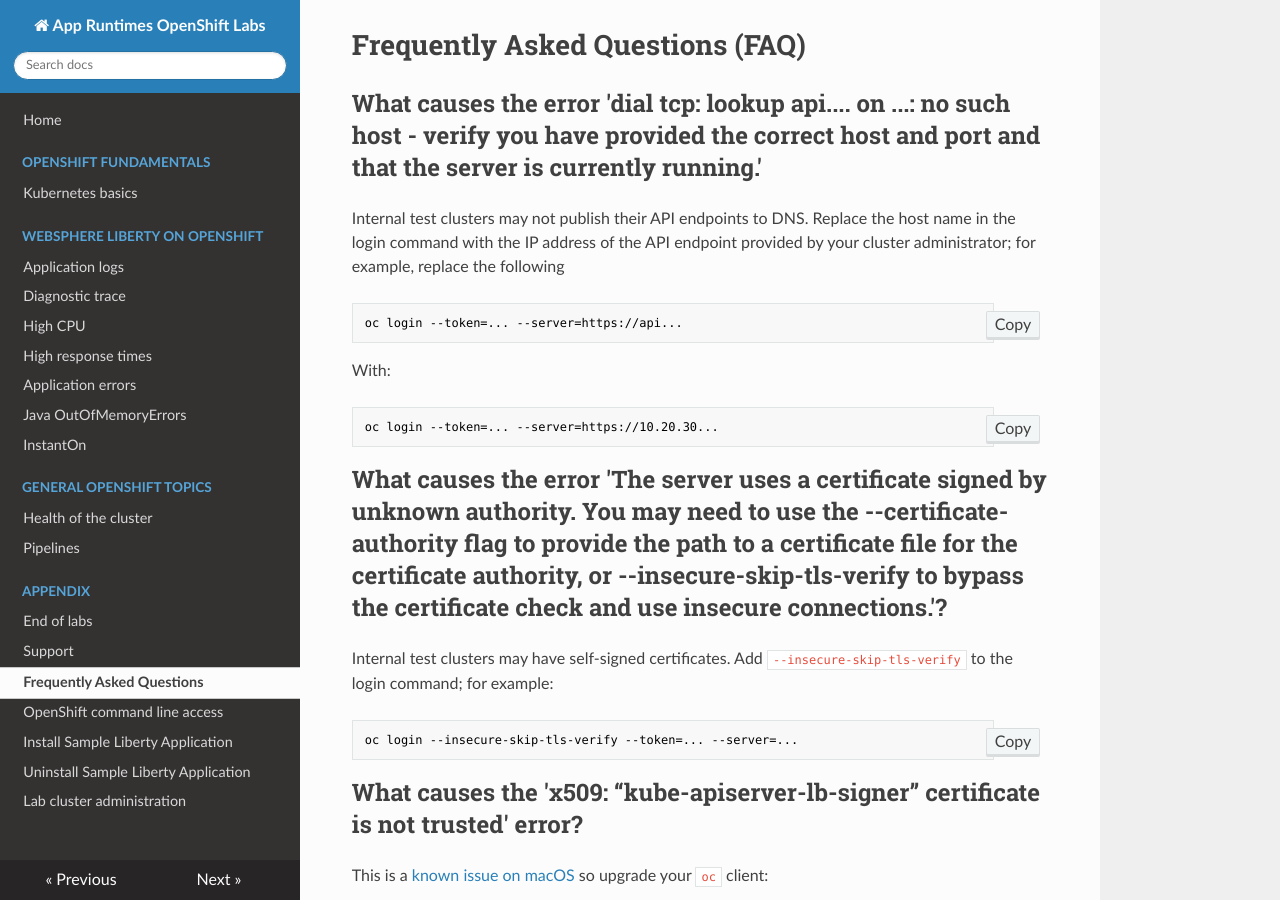
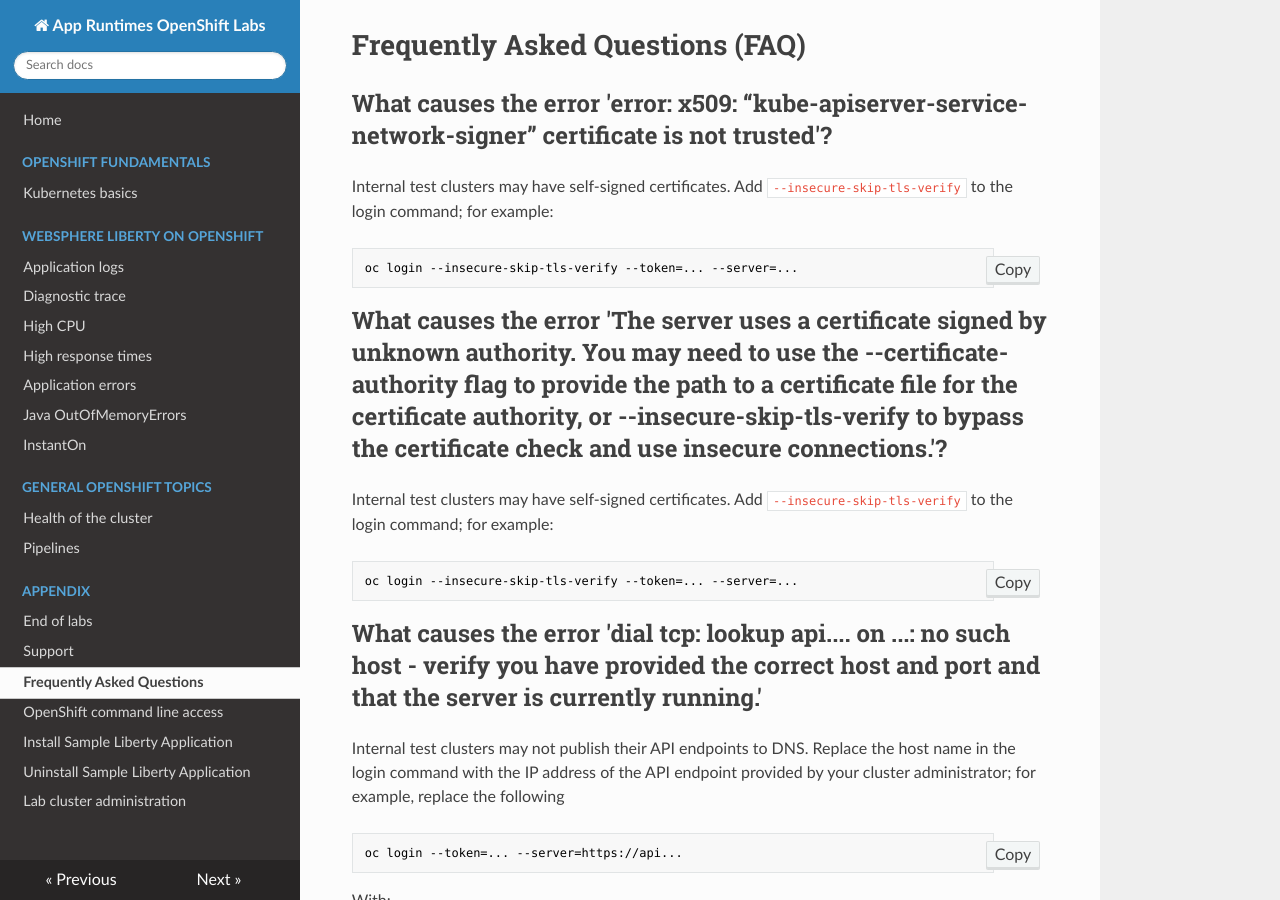
Before and after one commit to IBM/AppRuntimesOpenShiftDay2Labs, an MkDocs documentation site: the page built from docs/faq.md, in a window 1280 px wide and 900 px high. Built offline with MkDocs 1.6.1, drawn with Linux system fonts in a browser that asks for light colours.

Commit message:
Re-arrange FAQ
Signed-off-by: Kevin Grigorenko <kevin.grigorenko@us.ibm.com>

````diff
--- a/docs/faq.md
+++ b/docs/faq.md
@@ -1,4 +1,20 @@
 # Frequently Asked Questions (FAQ)
+
+## What causes the error 'error: x509: “kube-apiserver-service-network-signer” certificate is not trusted'?
+
+Internal test clusters may have self-signed certificates. Add `--insecure-skip-tls-verify` to the login command; for example:
+
+```
+oc login --insecure-skip-tls-verify --token=... --server=...
+```
+
+## What causes the error 'The server uses a certificate signed by unknown authority. You may need to use the --certificate-authority flag to provide the path to a certificate file for the certificate authority, or --insecure-skip-tls-verify to bypass the certificate check and use insecure connections.'?
+
+Internal test clusters may have self-signed certificates. Add `--insecure-skip-tls-verify` to the login command; for example:
+
+```
+oc login --insecure-skip-tls-verify --token=... --server=...
+```
 
 ## What causes the error 'dial tcp: lookup api.... on ...: no such host - verify you have provided the correct host and port and that the server is currently running.'
 
@@ -12,14 +28,6 @@
 
 ```
 oc login --token=... --server=https://10.20.30...
-```
-
-## What causes the error 'The server uses a certificate signed by unknown authority. You may need to use the --certificate-authority flag to provide the path to a certificate file for the certificate authority, or --insecure-skip-tls-verify to bypass the certificate check and use insecure connections.'?
-
-Internal test clusters may have self-signed certificates. Add `--insecure-skip-tls-verify` to the login command; for example:
-
-```
-oc login --insecure-skip-tls-verify --token=... --server=...
 ```
 
 ## What causes the 'x509: “kube-apiserver-lb-signer” certificate is not trusted' error?
````
